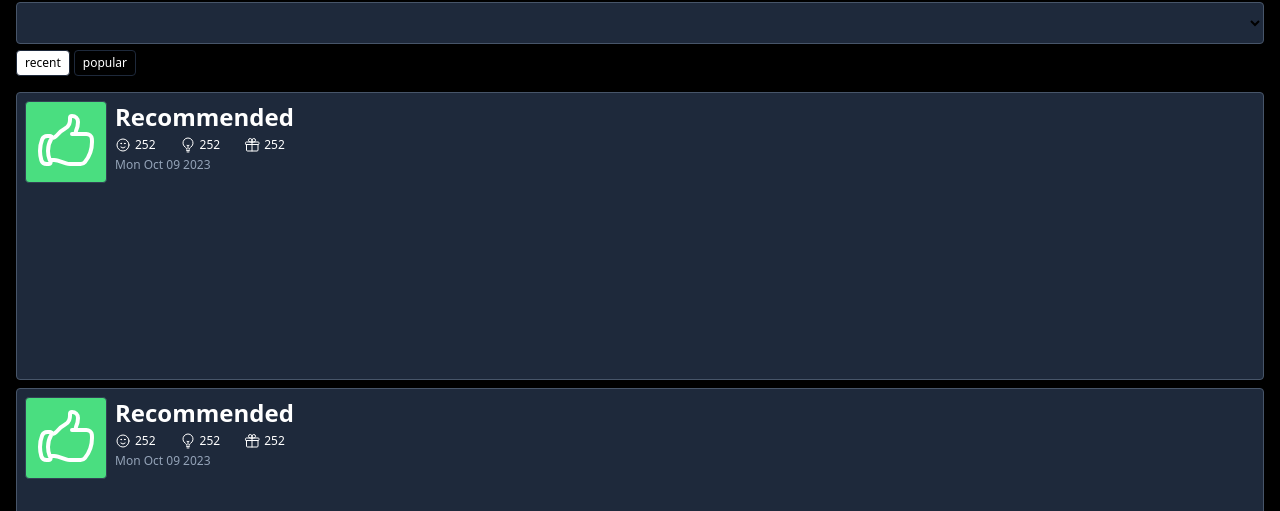
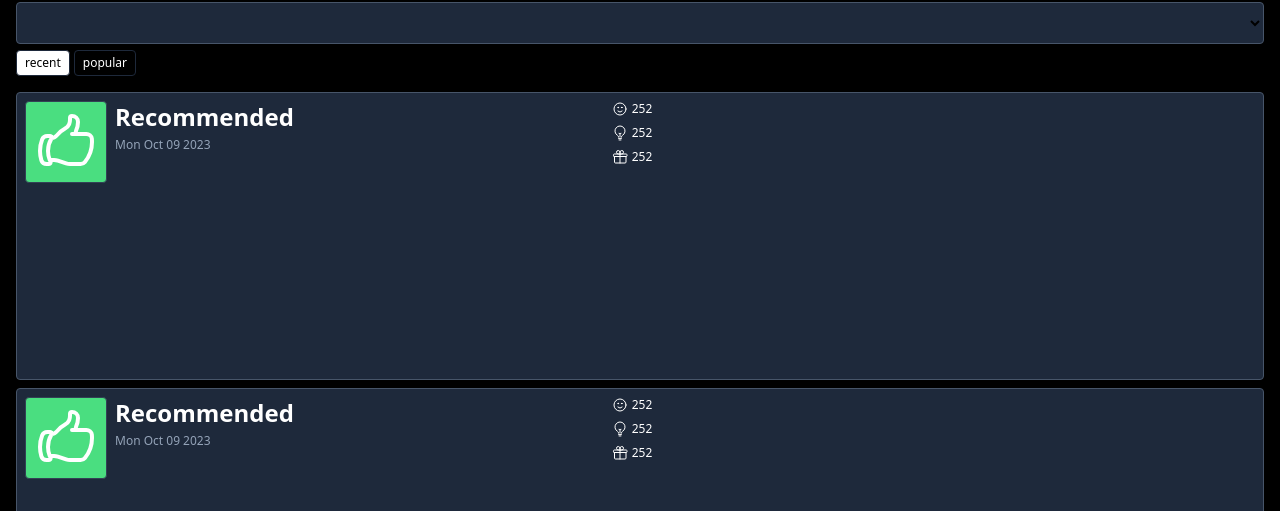
Before and after one commit to KutayGuler/steam-redesign, a SvelteKit app: page /community in a window 1280 px wide. Both pictures are taken after a click on the button "DISCOVER". Shown: the part 227-738 px from the top of the page. Built offline with nearby package versions, Linux system fonts and the light colour scheme.

Commit message:
progress

```diff
--- a/src/routes/community/+page.svelte
+++ b/src/routes/community/+page.svelte
@@ -123,8 +123,16 @@
     <div class="flex flex-col gap-2 pt-4">
       {#each reviews as review}
         <div
-          class="w-full h-72 bg-slate-800 border border-slate-600 p-2 text-white rounded"
+          class="relative w-full h-72 bg-slate-800 border border-slate-600 p-2 text-white rounded"
         >
+          <div class="absolute right-2 flex flex-col gap-2 w-full text-xs">
+            {#each icons as icon}
+              <span class="flex flex-row gap-1 justify-center">
+                {@html icon}
+                252
+              </span>
+            {/each}
+          </div>
           <div class="flex flex-row gap-2">
             <div
               class="border border-slate-700 p-2 rounded {review.recommended
@@ -168,14 +176,6 @@
               <h3 class="text-2xl font-bold">
                 {review.recommended ? "Recommended" : "Not Recommended"}
               </h3>
-              <div class="flex flex-row gap-6 w-full text-xs">
-                {#each icons as icon}
-                  <span class="flex flex-row gap-1 justify-center">
-                    {@html icon}
-                    252
-                  </span>
-                {/each}
-              </div>
               <span class="text-xs text-slate-400"
                 >{new Date().toDateString()}</span
               >
```
